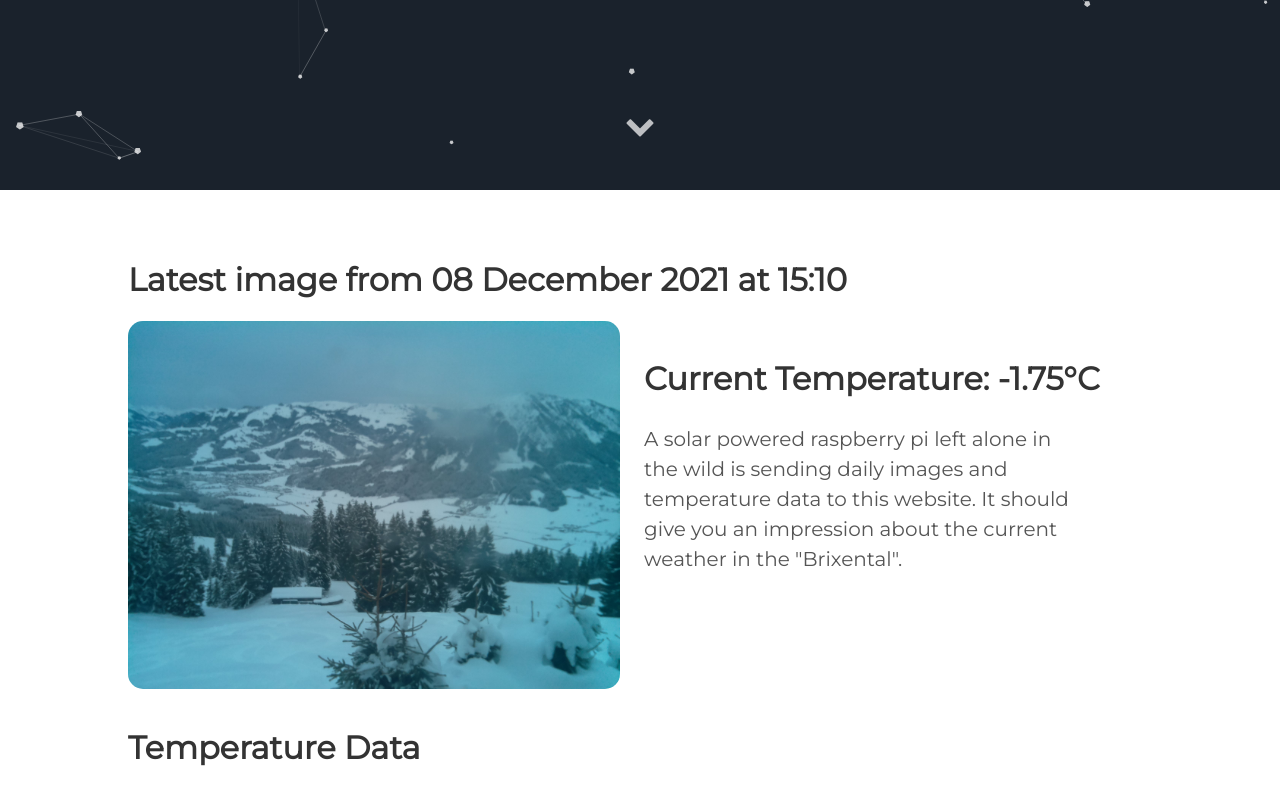
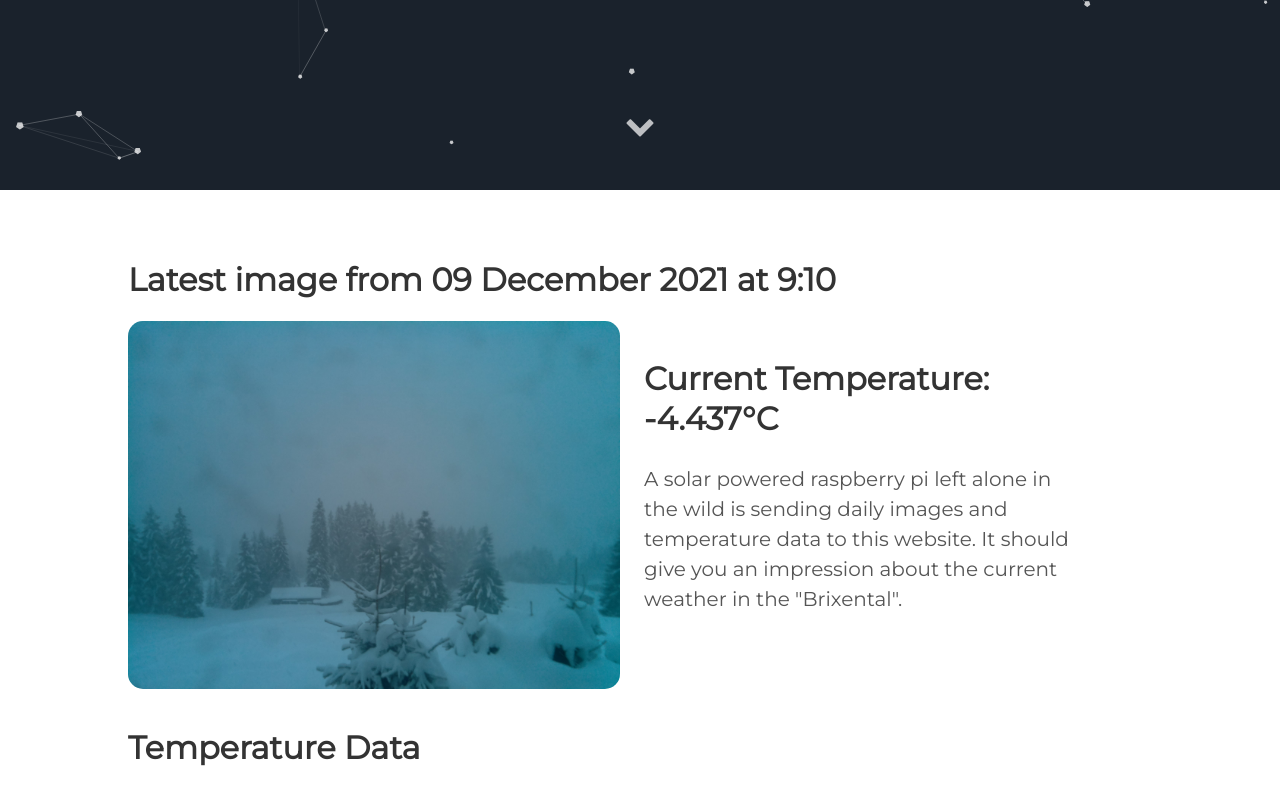
Before and after one commit to vektorious/vektorious.github.io, a Jekyll site: the page built from resources/huette.md, in a window 1280 px wide and 900 px high, scrolled down 710 px. Shown: the top 805 px of the window. Built offline with Jekyll 4.4.1, drawn with Linux system fonts in a browser that asks for light colours.

Commit message:
I'm a bot beep boop

```diff
--- a/resources/huette.md
+++ b/resources/huette.md
@@ -6,13 +6,13 @@ image: '/assets/img/'
 description: 'Live image from the Austrian alps'
 twitter_text: ' '
 ---
-## Latest image from 08 December 2021 at 15:10
+## Latest image from 09 December 2021 at  9:10
 <div class="huette">
   <div class="huette-image">
     <img src="{{ "/assets/img/huette.jpg" | prepend: site.baseurl }}">
   </div>
   <div class="huette-text">
-        <h2>Current Temperature: -1.75°C</h2>
+        <h2>Current Temperature: -4.437°C</h2>
         <p>A solar powered raspberry pi left alone in the wild is sending daily images and temperature data to this website. It should give you an impression about the current weather in the "Brixental".</p>
 
   </div>
```
Also changed, not shown: rpi-script/2021-12-09_090921.txt (renamed from rpi-script/2021-12-08_150917.txt, +5 -5 lines), rpi-script/huette.md (+2 -2 lines), assets/img/huette.jpg, assets/img/temp_plot.png, rpi-script/temp_plot.png, 1 other file.
